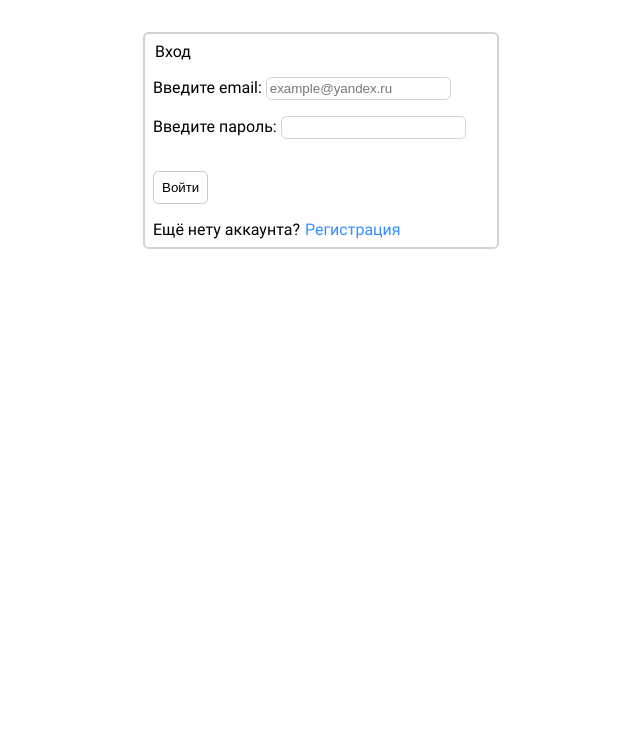
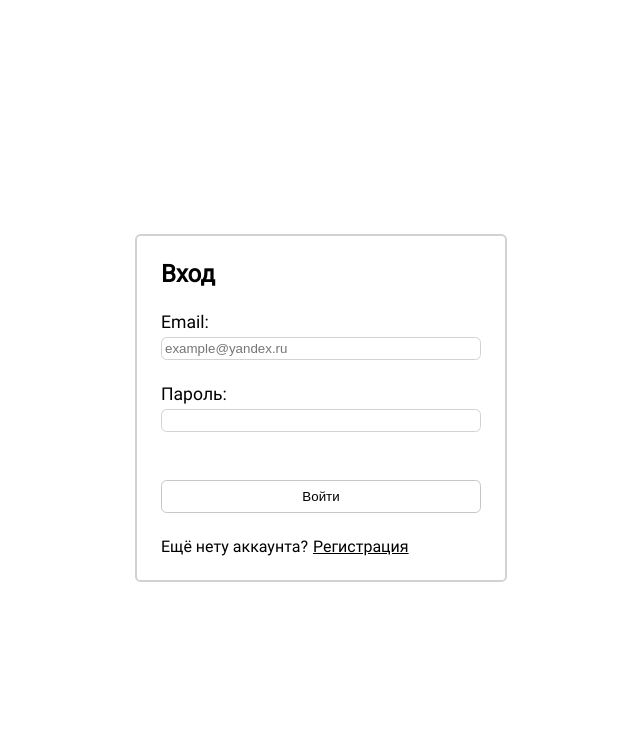
Before and after one commit to Klonochkin/practical-task, a FastAPI app: page /auth in a window 1280 px wide. Shown: the top 755 px of the page, without its empty margins (319-959 px from the left). Run offline with FastAPI, Linux system fonts and the light colour scheme; data that the repository does not hold is empty.

Commit message:
change style auth/register form

```diff
--- a/static/style-auth.css
+++ b/static/style-auth.css
@@ -6,18 +6,38 @@
   }
   body{
 	font-family: 'Roboto', sans-serif;
-  }
+
+}
+.container{
+	display: flex;
+  justify-content: center;
+  align-items: center;
+}
 .form{
 	display: flex;
 	flex-direction: column;
-	padding: 0.5rem;
-	width: 21rem;
-	min-width: 21rem;
-	margin: 2rem auto;
-	gap: 1rem;
-	align-items: start;
+	padding: 1.5rem;
+	width: 20rem;
+	margin-inline: auto;
+  	margin-block-start: 50vh;
+  	transform: translateY(-50%);
+	gap: 1.5rem;
+
 	border: 2px rgb(210, 210, 210) solid;
 	border-radius: 0.35rem;
+}
+
+.form__label-text{
+	width: 100%;
+	display: flex;
+	flex-direction:column;
+	gap:5px;
+	font-size: 1.1rem;
+}
+.form__title{
+	padding: 0;
+	font-weight: bold;
+	font-size: 1.5rem;
 }
 .visually-hidden{
 	visibility: hidden;
@@ -41,18 +61,13 @@ border: 1px rgb(210, 210, 210) solid;
 border-radius: 0.35rem;
 padding: 3px;
 }
-input:-webkit-autofill{
-	transition: background-color 5000s ease-in-out 0s;
-}
 a {
-	outline: none;
-	text-decoration: none;
+
+
 	padding: 2px 1px 0;
-	color: rgb(52, 144, 255);
+	color: rgb(0, 0, 0);
 }
 a:hover {
-	outline: none;
-	text-decoration: none;
 	padding: 2px 1px 0;
-	color: rgb(119, 180, 255);
+	color: rgb(0, 0, 0);
 }
--- a/templates/auth.html
+++ b/templates/auth.html
@@ -10,14 +10,13 @@
 </head>
 
 <body>
+	<main class="container">
 		<form class="form" id="form-auth">
-		<legend>
-			Вход
-		</legend>
-		<label> Введите email:
+			<legend class="form__title">Вход</legend>
+			<label class="form__label-text">Email:
 				<input id="email-auth" type="text" required placeholder="example@yandex.ru" class="input">
 			</label>
-		<label> Введите пароль:
+			<label class="form__label-text">Пароль:
 				<input id="password-auth" type="password" required class="input">
 			</label>
 			<div class="form__error visually-hidden" id="error-auth"></div>
@@ -27,6 +26,7 @@
 				<a href="/register">Регистрация</a>
 			</span>
 		</form>
+	</main>
 	<script src="/static/scripts-auth.js"></script>
 </body>
 
```
Also changed, not shown: templates/register.html (+5 -5 lines). Lines whose indentation alone changed are shown as unchanged.
